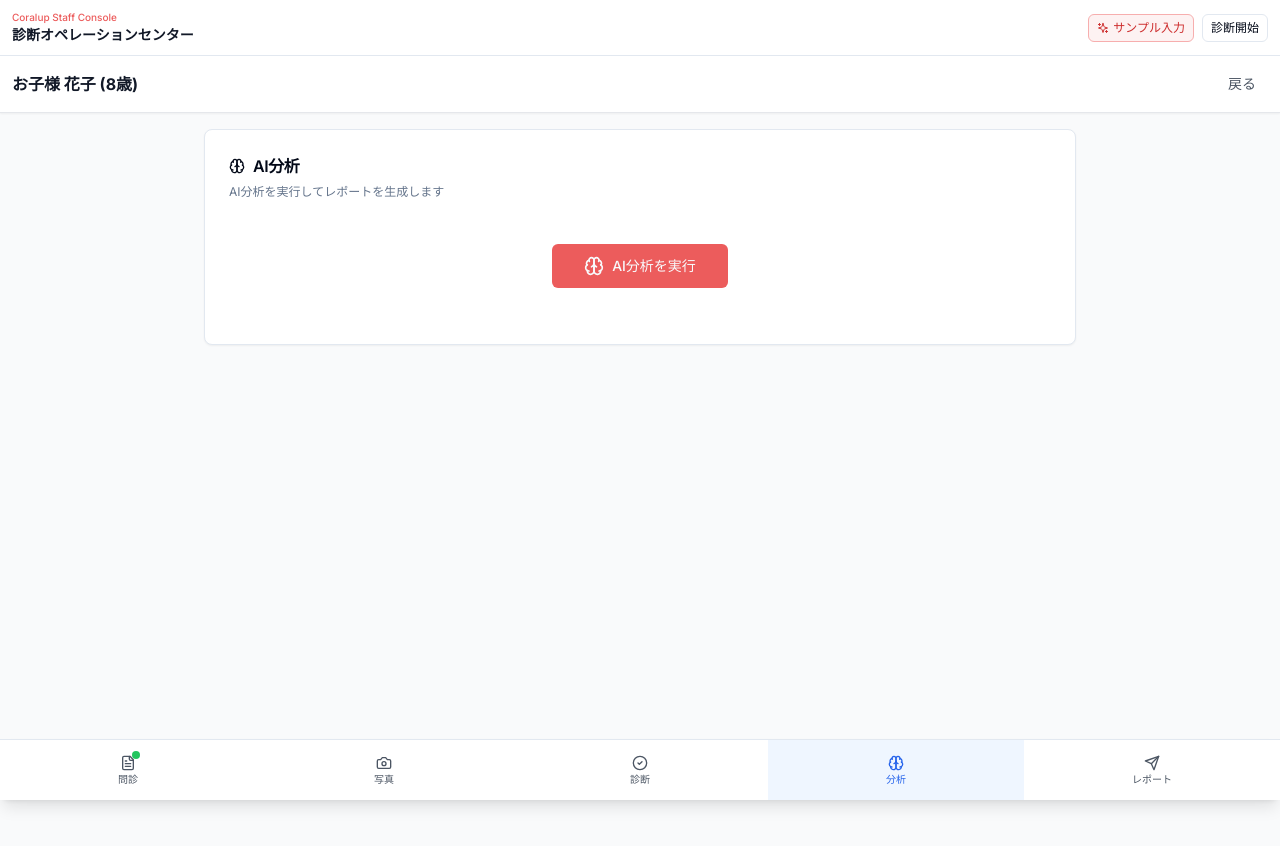
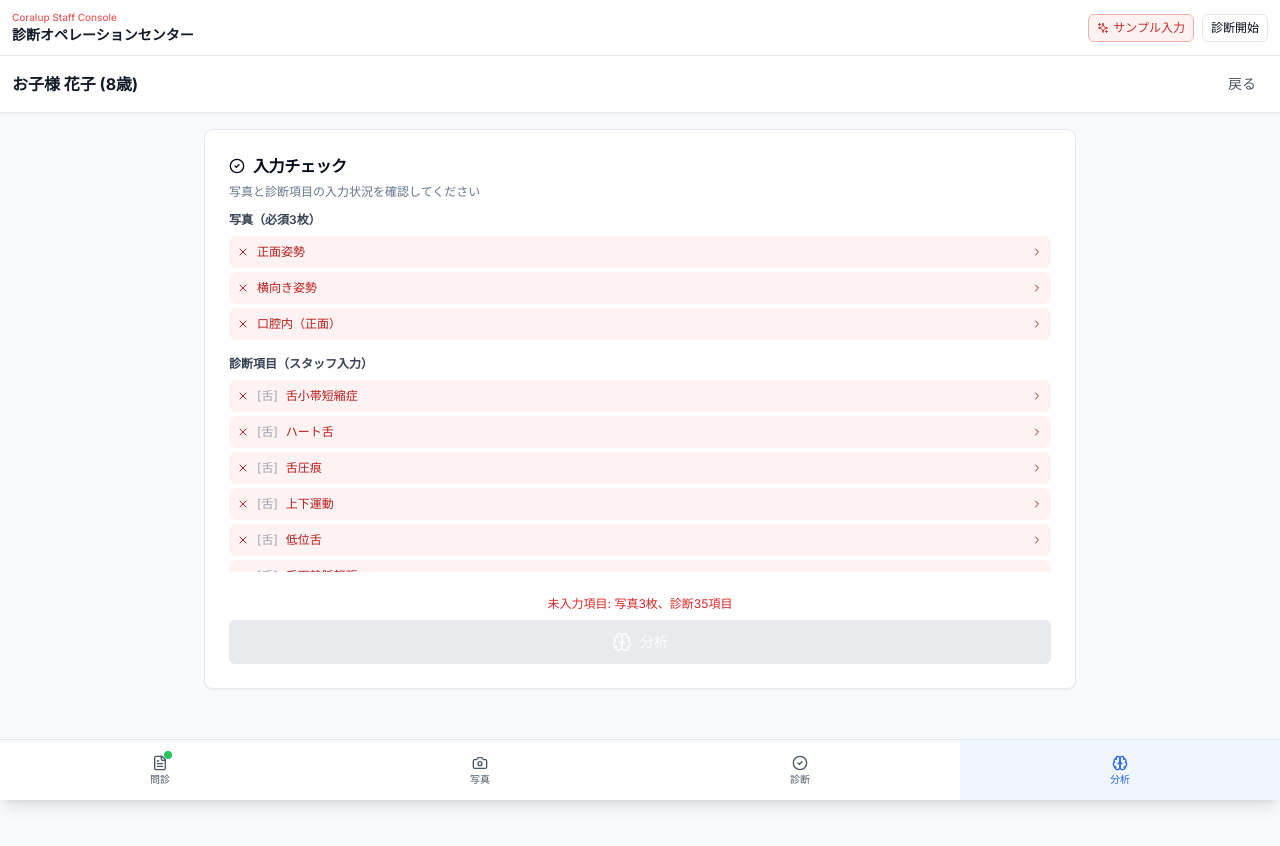
Before and after one commit to Ks-Classic/cOralup-yourTIME, a Next.js app: page /staff/diagnosis/demo in a window 1280 px wide. Both pictures are taken after a click on the button "分析". Shown: the top 846 px of the page. Built offline with nearby package versions, Linux system fonts and the light colour scheme.

Commit message:
feat: 分析メニューに入力チェックブロック・コメント編集・確定・LINE送信機能を実装

```diff
--- a/src/app/staff/diagnosis/demo/page.tsx
+++ b/src/app/staff/diagnosis/demo/page.tsx
@@ -129,6 +129,8 @@ export default function IntegratedDiagnosisPage() {
   const [staffNotes, setStaffNotes] = useState('')
   const [analysisResult, setAnalysisResult] = useState<AnalysisResult | null>(null)
   const [editableReport, setEditableReport] = useState<any>(null)
+  const [editableSummary, setEditableSummary] = useState('')
+  const [isReportConfirmed, setIsReportConfirmed] = useState(false)
 
   // UI状態
   const [currentPhotoType, setCurrentPhotoType] = useState<string>('')
@@ -550,6 +552,8 @@ export default function IntegratedDiagnosisPage() {
       }
 
       setAnalysisResult(mockResult)
+      setEditableSummary(mockResult.reportSummary || '')
+      setIsReportConfirmed(false)
       markStepCompleted('analysis')
     } catch (error) {
       // eslint-disable-next-line no-console
@@ -1157,41 +1161,139 @@ export default function IntegratedDiagnosisPage() {
             {/* 確認/分析ビュー */}
             {currentMainView === 'review' && (
               <div className="space-y-4">
-                {/* AI分析セクション */}
+                {/* 入力チェックセクション */}
+                {!analysisResult && (
                   <Card className="shadow-sm">
                     <CardHeader className="pb-3">
                       <CardTitle className="text-base flex items-center space-x-2">
-                      <Brain className="w-4 h-4" />
-                      <span>AI分析</span>
+                        <CheckCircle2 className="w-4 h-4" />
+                        <span>入力チェック</span>
                       </CardTitle>
                       <CardDescription className="text-xs">
-                      AI分析を実行してレポートを生成します
+                        写真と診断項目の入力状況を確認してください
                       </CardDescription>
                     </CardHeader>
                     <CardContent className="space-y-4">
-                    {!analysisResult ? (
-                      <div className="text-center py-8">
+                      {/* 写真チェック */}
+                      <div>
+                        <h4 className="text-xs font-semibold text-gray-700 mb-2">写真（必須3枚）</h4>
+                        <div className="space-y-1">
+                          {[
+                            { key: 'posture_front', label: '正面姿勢' },
+                            { key: 'posture_side', label: '横向き姿勢' },
+                            { key: 'oral_front', label: '口腔内（正面）' },
+                          ].map(({ key, label }) => {
+                            const hasPhoto = photos.find(p => p.type === key)
+                            return (
+                              <button
+                                key={key}
+                                onClick={() => !hasPhoto && setCurrentMainView('photos')}
+                                className={cn(
+                                  "w-full flex items-center justify-between p-2 rounded-lg text-xs transition-colors",
+                                  hasPhoto
+                                    ? "bg-green-50 text-green-700"
+                                    : "bg-red-50 text-red-700 hover:bg-red-100 cursor-pointer"
+                                )}
+                              >
+                                <span className="flex items-center gap-2">
+                                  {hasPhoto ? <Check className="w-3 h-3" /> : <X className="w-3 h-3" />}
+                                  {label}
+                                </span>
+                                {!hasPhoto && <ChevronRight className="w-3 h-3" />}
+                              </button>
+                            )
+                          })}
+                        </div>
+                      </div>
+
+                      {/* 診断項目チェック */}
+                      <div>
+                        <h4 className="text-xs font-semibold text-gray-700 mb-2">診断項目（スタッフ入力）</h4>
+                        <div className="space-y-1 max-h-48 overflow-y-auto">
+                          {staffItems.filter(item => item.required).map(item => {
+                            const hasValue = diagnosisValues[item.id] !== undefined &&
+                                           diagnosisValues[item.id] !== null &&
+                                           diagnosisValues[item.id] !== ''
+                            return (
+                              <button
+                                key={item.id}
+                                onClick={() => !hasValue && setCurrentMainView('diagnosis')}
+                                className={cn(
+                                  "w-full flex items-center justify-between p-2 rounded-lg text-xs transition-colors",
+                                  hasValue
+                                    ? "bg-green-50 text-green-700"
+                                    : "bg-red-50 text-red-700 hover:bg-red-100 cursor-pointer"
+                                )}
+                              >
+                                <span className="flex items-center gap-2">
+                                  {hasValue ? <Check className="w-3 h-3" /> : <X className="w-3 h-3" />}
+                                  <span className="text-gray-400">[{item.category}]</span>
+                                  {item.question}
+                                </span>
+                                {!hasValue && <ChevronRight className="w-3 h-3" />}
+                              </button>
+                            )
+                          })}
+                        </div>
+                      </div>
+
+                      {/* 分析ボタン */}
+                      {(() => {
+                        const requiredPhotos = ['posture_front', 'posture_side', 'oral_front']
+                        const missingPhotos = requiredPhotos.filter(key => !photos.find(p => p.type === key))
+                        const missingDiagnosis = staffItems.filter(item =>
+                          item.required &&
+                          (diagnosisValues[item.id] === undefined ||
+                           diagnosisValues[item.id] === null ||
+                           diagnosisValues[item.id] === '')
+                        )
+                        const canAnalyze = missingPhotos.length === 0 && missingDiagnosis.length === 0
+
+                        return (
+                          <div className="pt-2">
+                            {!canAnalyze && (
+                              <p className="text-xs text-red-600 mb-2 text-center">
+                                未入力項目: 写真{missingPhotos.length}枚、診断{missingDiagnosis.length}項目
+                              </p>
+                            )}
                             <Button
                               onClick={runAnalysis}
-                          disabled={isAnalyzing}
-                          className="bg-coral-500 hover:bg-coral-600"
+                              disabled={isAnalyzing || !canAnalyze}
+                              className={cn(
+                                "w-full",
+                                canAnalyze ? "bg-coral-500 hover:bg-coral-600" : "bg-gray-300"
+                              )}
                               size="lg"
                             >
                               {isAnalyzing ? (
                                 <>
-                              <div className="animate-spin rounded-full h-4 w-4 border-b-2 border-white mr-2"></div>
+                                  <div className="animate-spin rounded-full h-4 w-4 border-b-2 border-white mr-2" />
                                   分析中...
                                 </>
                               ) : (
                                 <>
                                   <Brain className="w-5 h-5 mr-2" />
-                              AI分析を実行
+                                  分析
                                 </>
                               )}
                             </Button>
                           </div>
-                    ) : (
-                      <div className="space-y-4">
+                        )
+                      })()}
+                    </CardContent>
+                  </Card>
+                )}
+
+                {/* AI分析結果セクション */}
+                {analysisResult && (
+                  <Card className="shadow-sm">
+                    <CardHeader className="pb-3">
+                      <CardTitle className="text-base flex items-center space-x-2">
+                        <Brain className="w-4 h-4" />
+                        <span>分析結果</span>
+                      </CardTitle>
+                    </CardHeader>
+                    <CardContent className="space-y-4">
                       {/* レポートプレビュー */}
                       <ReportPreview
                         childName={questionnaire?.child_name || sessionData?.child_name || 'お子様'}
@@ -1200,98 +1302,78 @@ export default function IntegratedDiagnosisPage() {
                         eventName="cOral up 診断"
                         diagnosisDate={new Date().toISOString()}
                         photos={{
-                            postureSide: photos.posture_side,
-                            postureFront: photos.posture_front,
-                            oralFront: photos.oral_front,
+                          postureSide: photos.find(p => p.type === 'posture_side')?.url,
+                          postureFront: photos.find(p => p.type === 'posture_front')?.url,
+                          oralFront: photos.find(p => p.type === 'oral_front')?.url,
                         }}
-                          aiSummary={analysisResult.reportSummary || ''}
+                        aiSummary={editableSummary}
                       />
 
-                        {/* アクションボタン */}
+                      {/* コメント編集 */}
+                      <div>
+                        <label className="block text-xs font-semibold text-gray-700 mb-2">
+                          <Edit2 className="w-3 h-3 inline mr-1" />
+                          分析コメント（編集可能）
+                        </label>
+                        <Textarea
+                          value={editableSummary}
+                          onChange={(e) => {
+                            setEditableSummary(e.target.value)
+                            setIsReportConfirmed(false)
+                          }}
+                          rows={5}
+                          className="text-sm resize-none"
+                          placeholder="分析コメントを入力..."
+                        />
+                      </div>
+
+                      {/* 確定・送信ボタン */}
+                      {!isReportConfirmed ? (
+                        <Button
+                          onClick={() => setIsReportConfirmed(true)}
+                          className="w-full bg-blue-500 hover:bg-blue-600"
+                          size="lg"
+                        >
+                          <Check className="w-5 h-5 mr-2" />
+                          レポートを確定
+                        </Button>
+                      ) : (
+                        <div className="space-y-2">
+                          <div className="bg-green-50 border border-green-200 rounded-lg p-3 text-center">
+                            <Check className="w-5 h-5 text-green-600 mx-auto mb-1" />
+                            <p className="text-xs text-green-700">レポート確定済み</p>
+                          </div>
                           <div className="flex gap-2">
                             <Button
-                            onClick={() => window.open('/report/test-uuid', '_blank')}
+                              onClick={() => setIsReportConfirmed(false)}
                               variant="outline"
                               className="flex-1"
                             >
-                            <ExternalLink className="w-4 h-4 mr-2" />
-                            プレビュー
+                              <Edit2 className="w-4 h-4 mr-2" />
+                              編集に戻る
                             </Button>
-                          <Button
-                            onClick={() => setCurrentMainView('report')}
-                            className="flex-1 bg-coral-500 hover:bg-coral-600"
-                          >
-                            <Send className="w-4 h-4 mr-2" />
-                            LINE送信へ
-                          </Button>
-                        </div>
-
-                      </div>
-                    )}
-                  </CardContent>
-                </Card>
-              </div>
-            )}
-
-            {/* レポートビュー */}
-            {currentMainView === 'report' && (
-              <Card className="shadow-sm">
-                <CardHeader className="pb-3">
-                  <CardTitle className="text-base flex items-center space-x-2">
-                    <Send className="w-4 h-4" />
-                    <span>レポート送信</span>
-                  </CardTitle>
-                  <CardDescription className="text-xs">
-                    レポートを確認してLINEで送信してください
-                  </CardDescription>
-                </CardHeader>
-                <CardContent className="space-y-4">
-                  {analysisResult ? (
-                    <div className="space-y-4">
-                      {/* レポートプレビュー */}
-                      <ReportPreview
-                        childName={questionnaire?.child_name || sessionData?.child_name || 'お子様'}
-                        childAgeMonths={questionnaire?.child_age_months}
-                        childAge={questionnaire?.child_age || sessionData?.child_age}
-                        eventName="cOral up 診断"
-                        diagnosisDate={new Date().toISOString()}
-                        photos={{
-                          postureSide: photos.posture_side,
-                          postureFront: photos.posture_front,
-                          oralFront: photos.oral_front,
-                        }}
-                        aiSummary={analysisResult.reportSummary || ''}
-                      />
-
-                      {/* LINE送信ボタン */}
                             <Button
                               onClick={sendReport}
                               disabled={isSending}
-                        className="w-full bg-green-500 hover:bg-green-600"
-                        size="lg"
+                              className="flex-1 bg-green-500 hover:bg-green-600"
                             >
                               {isSending ? '送信中...' : (
                                 <>
-                            <Send className="w-5 h-5 mr-2" />
-                            LINEでレポートを送信
+                                  <Send className="w-4 h-4 mr-2" />
+                                  LINE送信
                                 </>
                               )}
                             </Button>
                           </div>
-                  ) : (
-                    <div className="text-center py-8">
-                      <p className="text-gray-600 mb-4">AI分析を実行してください</p>
-                      <Button
-                        onClick={() => setCurrentMainView('review')}
-                        variant="outline"
-                      >
-                        確認/分析に戻る
-                      </Button>
                         </div>
                       )}
                     </CardContent>
                   </Card>
                 )}
+              </div>
+            )}
+
+            {/* レポートビュー */}
           </motion.div>
         </AnimatePresence>
       </main>
@@ -1304,7 +1386,6 @@ export default function IntegratedDiagnosisPage() {
             { view: 'photos' as MainView, label: '写真', icon: <Camera className="w-4 h-4" /> },
             { view: 'diagnosis' as MainView, label: '診断', icon: <CheckCircle2 className="w-4 h-4" /> },
             { view: 'review' as MainView, label: '分析', icon: <Brain className="w-4 h-4" /> },
-            { view: 'report' as MainView, label: 'レポート', icon: <Send className="w-4 h-4" /> },
           ].map(({ view, label, icon }) => (
             <button
               key={view}
```
Also changed, not shown: 1 other file (tests, documents, lock files or other folders). Lines whose indentation alone changed are shown as unchanged.
